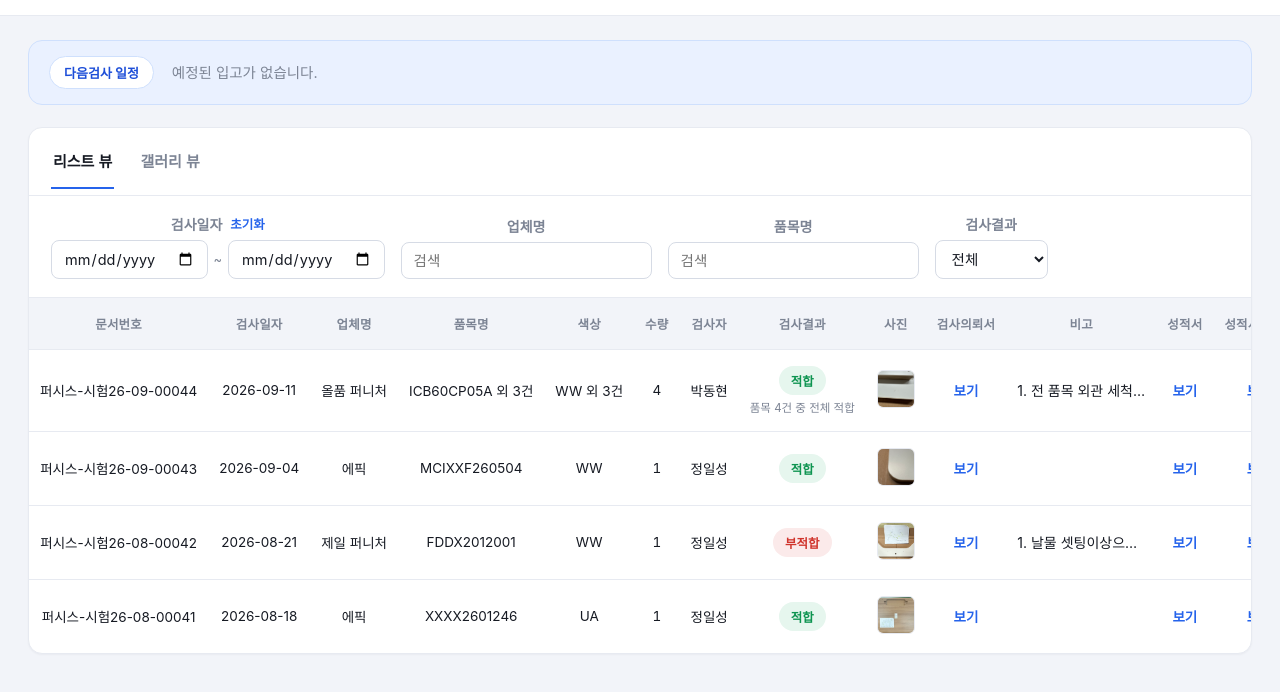
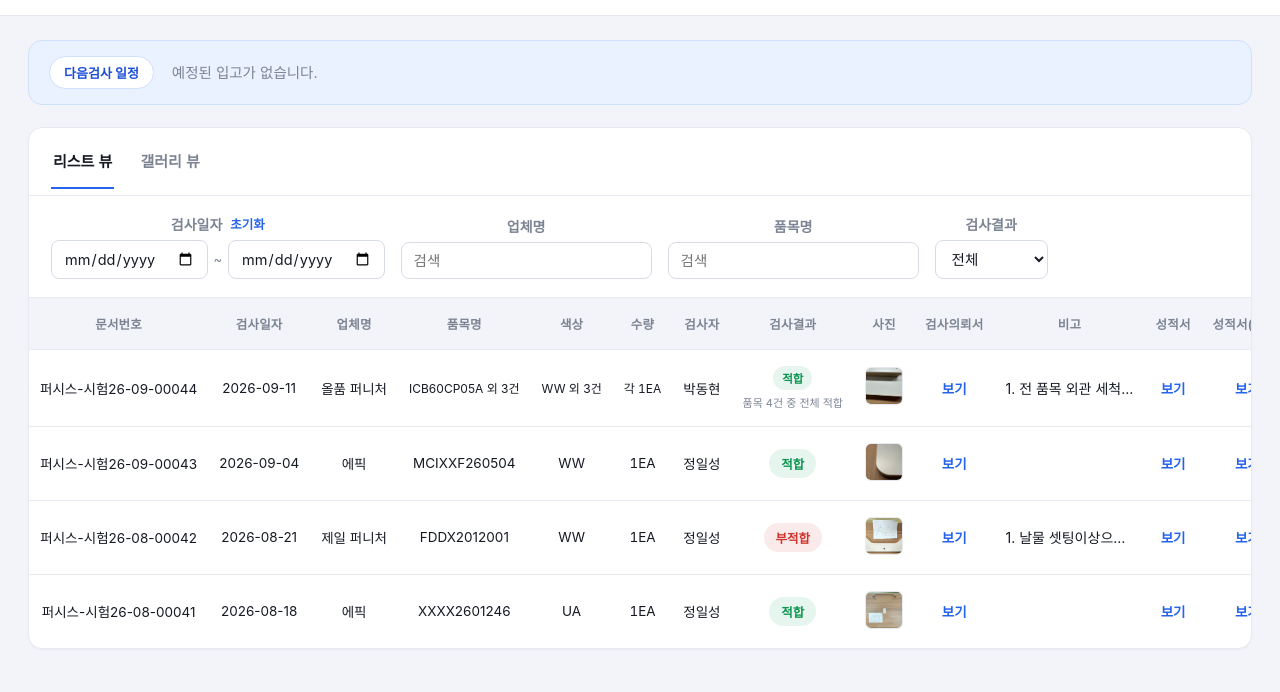
Before and after one commit to ilseongjeong2-ux/inspection-report-webapp, a website: page docs/index.html in a window 1280 px wide. Shown: the part 90-782 px from the top of the page. Drawn offline with Linux system fonts and the light colour scheme.

Commit message:
데이터 갱신 2026-09-16 09:10

```diff
--- a/docs/data.json
+++ b/docs/data.json
@@ -1,5 +1,5 @@
 {
-  "exportedAt": "2026-09-15T23:54:15.548Z",
+  "exportedAt": "2026-09-16T00:09:48.771Z",
   "records": [
     {
       "id": "4dc5f4e1-f376-4727-88bf-6ebdd949d77e",
@@ -68,7 +68,7 @@
       "criteria": "1. 일반공차 ± 0.5 이내\r\n2. 퍼시스,일룸 이물질 0.4mm² 이내\r\n3. 평 엣지 및 45° 엣지 트리밍 상태\r\n4. 조립철물",
       "requestDocUrl": "https://ep.fursys.com/WebFlow/view.do?flowNo=4U1tfCXnioqe0YlFxxMeTRZyLQFrffaqXjjG8rs4gKA",
       "reportDocUrl": "https://ep.fursys.com/WebFlow/view.do?flowNo=m09CuZZqdrNOS6yxyTExs2p7Wc9zamlaSBfrUT_yTfI",
-      "remarks": "1. 전 품목 외관 세척미흡 (양산전으로 본 물량 생산시 세척강화 요청완료)\r\n2. 해당 검사품은 세척완료",
+      "remarks": "1. 전 품목 외관 세척 부적합 (양산전으로 본 물량 생산시 세척강화 요청완료)\r\n2. 해당 검사품은 세척완료",
       "createdAt": "2026-09-15T04:42:48.151Z",
       "itemName": "ICB60CP05A",
       "color": "WW",
@@ -86,7 +86,7 @@
         "photos/4dc5f4e1-f376-4727-88bf-6ebdd949d77e/1789448248139_y2huj_DSCC0063CH.jpg"
       ],
       "defectPhotoUrls": [],
-      "updatedAt": "2026-09-15T05:31:54.234Z"
+      "updatedAt": "2026-09-16T00:09:23.991Z"
     },
     {
       "id": "96d39668-5d50-4a5a-b2b4-1bffc4038f2d",
--- a/docs/index.html
+++ b/docs/index.html
@@ -171,6 +171,10 @@
   .item-card-title { font-size: 13.5px; font-weight: 700; color: var(--primary-dark); }
   .item-defect-wrap, .item-defect-photo-wrap, .item-existing-wrap { display: none; }
   .cell-sub { font-size: 11.5px; color: var(--text-muted); margin-top: 4px; }
+  /* 품목이 여러 개인 줄은 내용이 길어지므로 글씨를 줄여 열 안에 들어가게 한다 */
+  td.compact { font-size: 12px; }
+  td.compact .badge { font-size: 11.5px; padding: 4px 9px; }
+  td.compact .cell-sub { font-size: 11px; }
 
   .lightbox-overlay { position: fixed; inset: 0; background: rgba(0,0,0,0.85); display: none; align-items: center; justify-content: center; z-index: 200; flex-direction: column; }
   .lightbox-overlay.open { display: flex; }
@@ -475,6 +479,14 @@
   function totalQuantity(items) {
     const numbers = items.map(it => it.quantity).filter(q => typeof q === 'number' && Number.isFinite(q));
     return numbers.length ? numbers.reduce((sum, n) => sum + n, 0) : null;
+  }
+  // 수량 표기. 품목이 여러 개면서 모두 1개씩이면 '각 1EA', 수량이 서로 다르면 합계를 보여 준다.
+  function formatQuantity(items) {
+    const numbers = items.map(it => it.quantity).filter(q => typeof q === 'number' && Number.isFinite(q));
+    if (!numbers.length) return '';
+    if (items.length === 1) return numbers[0] + 'EA';
+    if (numbers.length === items.length && numbers.every(n => n === 1)) return '각 1EA';
+    return '총 ' + numbers.reduce((sum, n) => sum + n, 0) + 'EA';
   }
 
   const DEFAULT_INSPECTION_ITEM = '외관 및 치수';
@@ -860,7 +872,8 @@
         ? `<a class="req-link" href="${r.reportDocUrl}" target="_blank" rel="noopener">보기</a>`
         : '-';
       const tooltip = escAttr(itemsTooltip(items));
-      const quantity = totalQuantity(items);
+      const quantityText = formatQuantity(items);
+      const compact = items.length > 1 ? ' compact' : '';
       const failCount = items.filter(it => it.result !== '적합').length;
       // 성적서 전체 비고 + 품목별 비고를 한 칸에 모아 보여 준다.
       const remarkLines = [];
@@ -876,11 +889,11 @@
         <td title="${escAttr(r.inspectionNo)}">${escHtml(r.inspectionNo)}</td>
         <td class="center">${escHtml(r.inspectionDate)}</td>
         <td title="${escAttr(r.vendor)}">${escHtml(r.vendor)}</td>
-        <td title="${tooltip}">${escHtml(summarizeField(items, 'itemName'))}</td>
-        <td title="${tooltip}">${escHtml(summarizeField(items, 'color'))}</td>
-        <td class="num" title="${tooltip}">${quantity != null ? quantity : ''}</td>
+        <td class="${compact}" title="${tooltip}">${escHtml(summarizeField(items, 'itemName'))}</td>
+        <td class="${compact}" title="${tooltip}">${escHtml(summarizeField(items, 'color'))}</td>
+        <td class="num${compact}" title="${tooltip}">${quantityText}</td>
         <td class="center">${escHtml(r.inspector)}</td>
-        <td class="center">${resultCell}</td>
+        <td class="center${compact}">${resultCell}</td>
         <td class="center">${thumb}</td>
         <td class="center">${reqLink}</td>
         <td class="wrap" title="${escAttr(remarkLines.join('\n'))}">${escHtml(remarkLines.join(' / '))}</td>
```
Also changed, not shown: public/index.html (+18 -5 lines).
